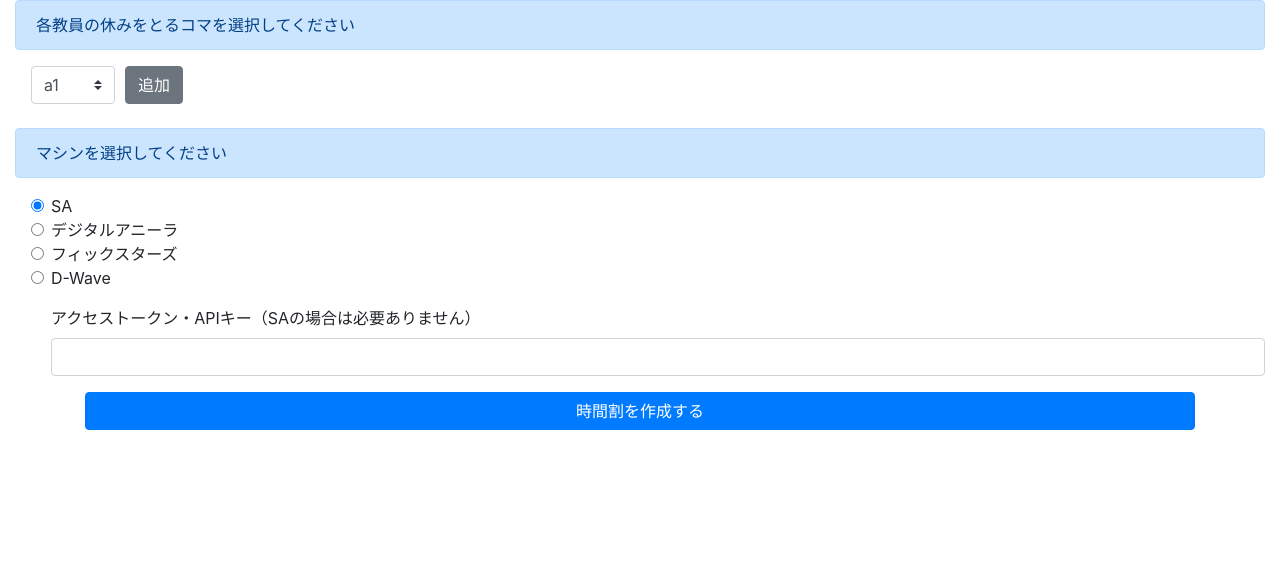
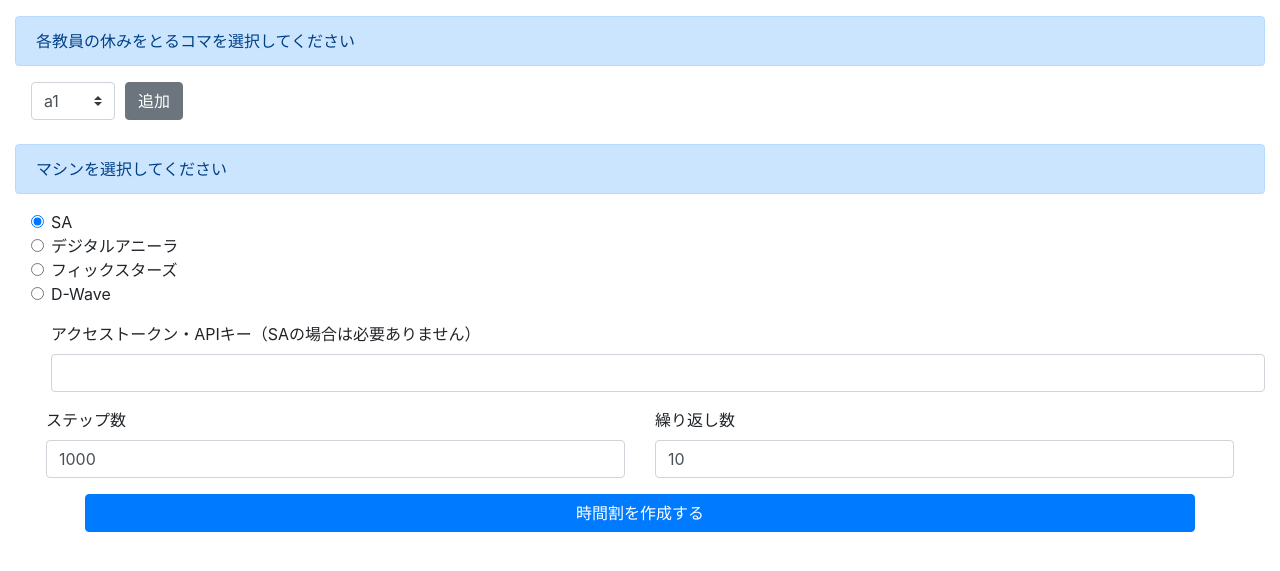
Before and after one commit to CanonMukai/timetable, a Django app: page /make/constraint/ in a window 1280 px wide. Shown: the part 56-627 px from the top of the page. Run offline with Django 3.2, Linux system fonts and the light colour scheme; data comes from the database, SQL or seed files in the repository; both versions use the stored data as it was after the commit; some libraries are stand-ins or nearby versions.

Commit message:
Get steps and reads from /make/constraint

```diff
--- a/make/functions.py
+++ b/make/functions.py
@@ -306,7 +306,7 @@ def KomaDataList(model, class_dict):
         renzoku_2koma, not_renzoku_ID,
         w1=w1, w2=w2, w3=w3, w4=w4, w5=w5, w6=w6, w7=w7, w8=w8)
     solver = neal.SimulatedAnnealingSampler()
-    response = solver.sample_qubo(Q, num_sweeps=1000, num_reads=10)
+    response = solver.sample_qubo(Q, num_sweeps=model.steps, num_reads=model.reads)
     koma_data_list = []
     for sample0, energy0 in response.data(fields=['sample', 'energy']):
         koma_data = {}
--- a/make/models.py
+++ b/make/models.py
@@ -14,4 +14,6 @@ class TimeTable(models.Model):
     teacher_list = models.TextField(null=True)
     class_list = models.TextField(null=True)
     weekly = models.IntegerField(null=True)
+    steps = models.IntegerField(default=1000)
+    reads = models.IntegerField(default=10)
     class_table_list = models.TextField(null=True)
--- a/make/views.py
+++ b/make/views.py
@@ -67,6 +67,9 @@ def constraint(request):
         if 'add' in request.POST:
             return render(request, 'make/constraint.html', {'teacher': teacher})
         elif 'make' in request.POST:
+            t.steps = int(request.POST['steps'])
+            t.reads = int(request.POST['reads'])
+            t.save()
             class_table_list = ClassTableList(t)
             t.class_table_list = json.dumps(class_table_list)
             t.save()
--- a/templates/make/constraint.html
+++ b/templates/make/constraint.html
@@ -5,7 +5,7 @@
 <form action="" method="POST" enctype="multipart/form-data">
     {% csrf_token %}
     <!-- 教員の都合追加 -->
-    <div class="alert alert-primary" role="alert">
+    <div class="alert alert-primary mt-3" role="alert">
         各教員の休みをとるコマを選択してください
     </div>
     <div class="form-row align-items-center">
@@ -28,8 +28,7 @@
             マシンを選択してください
         </div>
         <div class="form-check ml-3">
-            <input class="form-check-input" type="radio" name="machine" id="sa" value="sa"
-                checked>
+            <input class="form-check-input" type="radio" name="machine" id="sa" value="sa" checked>
             <label class="form-check-label" for="sa">
                 SA
             </label>
@@ -55,7 +54,20 @@
         <!-- アクセストークン -->
         <div class="form-check ml-3 mt-3">
             <label for="inputPassword5">アクセストークン・APIキー（SAの場合は必要ありません）</label>
-            <input type="password" id="token" class="form-control" aria-describedby="passwordHelpBlock" name="token" value="">
+            <input type="password" id="token" class="form-control" aria-describedby="passwordHelpBlock" name="token"
+                value="">
+        </div>
+    </div>
+
+    <!-- ステップ数、繰り返し数 -->
+    <div class="row m-3">
+        <div class="col">
+            <label for="steps">ステップ数</label>
+            <input type="number" class="form-control" id="steps" name="steps" value="1000">
+        </div>
+        <div class="col">
+            <label for="reads">繰り返し数</label>
+            <input type="number" class="form-control" id="reads" name="reads" value="10">
         </div>
     </div>
 
```
Also changed, not shown: db.sqlite3, make/migrations/0006_auto_20200916_1505.py (added), make/migrations/0007_auto_20200916_1833.py (added), make/migrations/0008_auto_20200916_1833.py (added).
